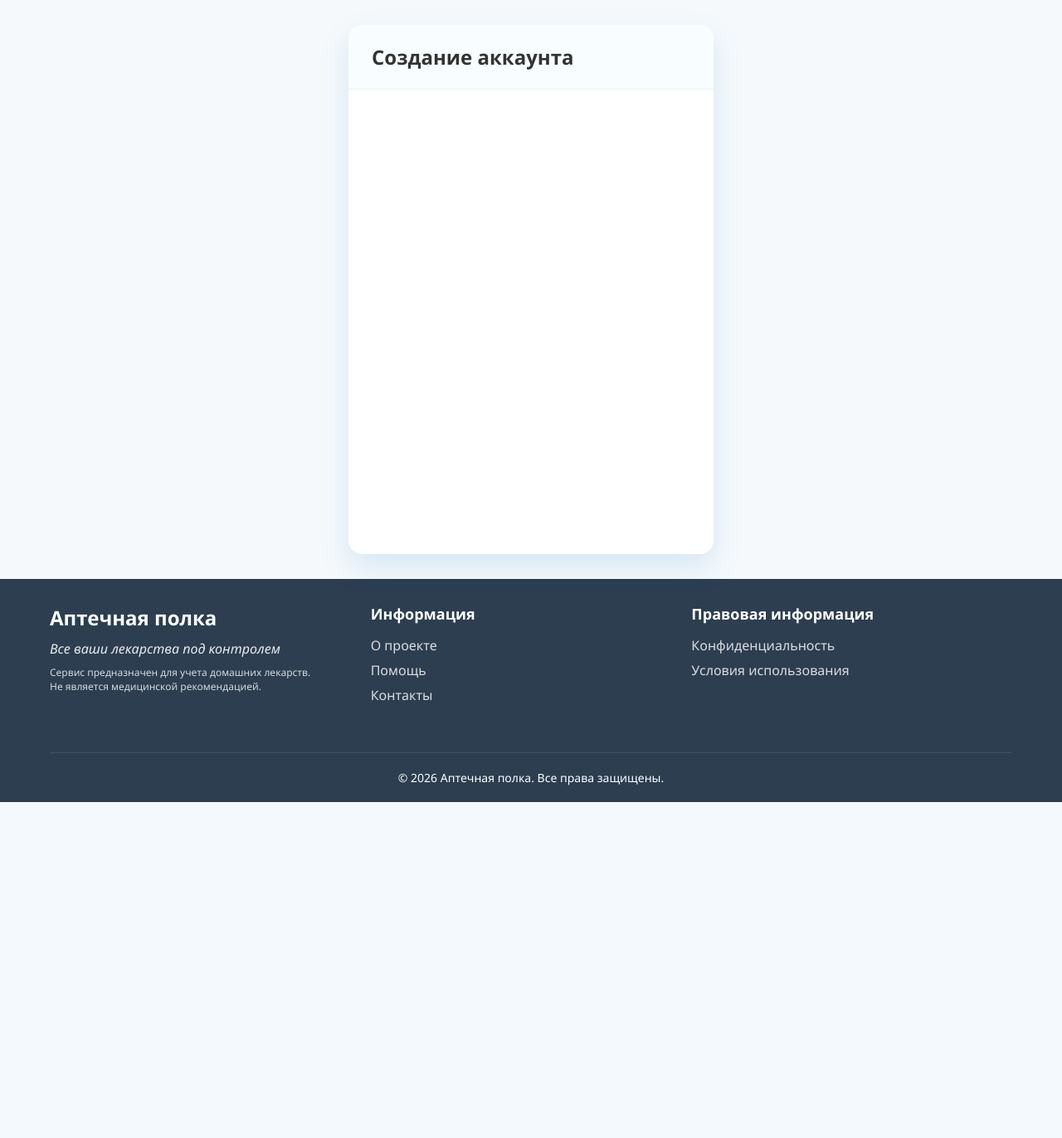
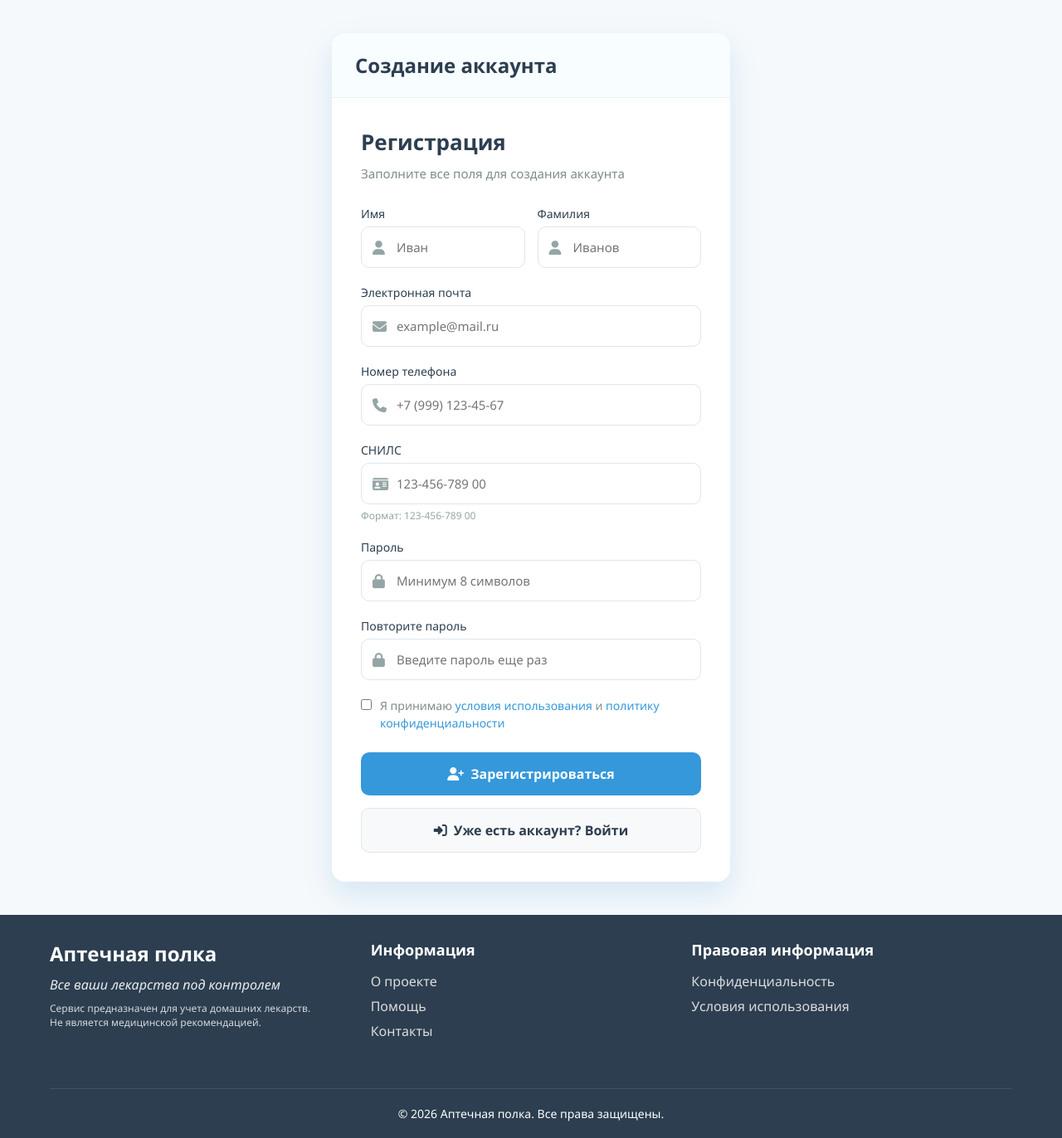
Before and after one commit to vladimir-work93/django_pharm-shelf, a Django app: page /users/register/ in a window 1280 px wide. Shown: the part 67-1439 px from the top of the page at 83% size. Before the commit the page ends 1034 px from the top, so only its background shows below. Run offline with Django 5.2, Linux system fonts and the light colour scheme.

Commit message:
A pages are fixed, a styles added and separated: login, register, forgot_password

```diff
--- a/pharmShelf/static/css/main.css
+++ b/pharmShelf/static/css/main.css
@@ -159,86 +171,36 @@ body {
     font-size: 14px;
 }
 
-/* 4. ОБЩИЕ КЛАССЫ */
-.container {
-    max-width: 1200px;
-    margin: 0 auto;
-    padding: 0 20px;
-}
 
-.main-content {
-    flex: 1;
-}
-
-/* 5. СТИЛИ ДЛЯ ФОРМ АВТОРИЗАЦИИ (из style.css) */
+/* ===== 4. ОБЩИЕ СТИЛИ ДЛЯ ФОРМ ===== */
 .auth-container {
     width: 100%;
-    max-width: 440px;
+    max-width: 480px;
     background-color: white;
     border-radius: 16px;
     box-shadow: 0 15px 35px rgba(41, 128, 185, 0.15);
+    margin: 40px auto;
     overflow: hidden;
-    position: relative;
-    margin: 30px auto;
 }
 
 .auth-header {
-    display: flex;
-    justify-content: space-between;
     padding: 22px 28px;
     background-color: #f8fdff;
     border-bottom: 1px solid #e6f2fb;
 }
 
-.forms-wrapper {
-    position: relative;
-    height: 560px;
-    overflow: hidden;
+.auth-header h2 {
+    color: #2c3e50;
+    font-size: 24px;
+    font-weight: 600;
+    margin: 0;
 }
 
 .form {
-    position: absolute;
-    top: 0;
-    left: 0;
-    width: 100%;
-    height: 100%;
     padding: 35px;
-    display: flex;
-    flex-direction: column;
-    transition: transform 0.6s cubic-bezier(0.68, -0.55, 0.27, 1.55);
     background-color: white;
 }
 
-/* Позиции форм */
-#loginForm { transform: translateX(0); }
-#registerForm { transform: translateX(100%); }
-#forgotPasswordForm { transform: translateX(-100%); }
-#verifyCodeForm { transform: translateX(100%); z-index: 5; }
-
-/* Активное состояние форм */
-.forms-wrapper.register-active #loginForm,
-.forms-wrapper.forgot-active #loginForm {
-    transform: translateX(-100%);
-}
-
-.forms-wrapper.register-active #registerForm {
-    transform: translateX(0);
-}
-
-.forms-wrapper.forgot-active #forgotPasswordForm {
-    transform: translateX(0);
-}
-
-.forms-wrapper.code-active #verifyCodeForm {
-    transform: translateX(0);
-}
-
-.forms-wrapper.code-active #registerForm,
-.forms-wrapper.code-active #forgotPasswordForm {
-    transform: translateX(-100%);
-}
-
-/* Элементы форм */
 .form-title {
     color: #2c3e50;
     margin-bottom: 10px;
@@ -294,6 +256,13 @@ input:focus {
     font-size: 17px;
 }
 
+.input-hint {
+    display: block;
+    margin-top: 5px;
+    color: #95a5a6;
+    font-size: 12px;
+}
+
 .remember-group {
     display: flex;
     align-items: center;
@@ -306,7 +275,34 @@ input:focus {
     transform: scale(1.2);
 }
 
-/* Кнопки форм */
+.checkbox-group {
+    display: flex;
+    align-items: flex-start;
+    gap: 10px;
+    margin-bottom: 25px;
+}
+
+.checkbox-group input {
+    width: auto;
+    margin-top: 3px;
+}
+
+.checkbox-group label {
+    font-size: 14px;
+    color: #7f8c8d;
+    line-height: 1.5;
+    margin-bottom: 0;
+}
+
+.checkbox-group a {
+    color: #3498db;
+    text-decoration: none;
+}
+
+.checkbox-group a:hover {
+    text-decoration: underline;
+}
+
 .btn {
     padding: 15px;
     border: none;
@@ -318,6 +314,8 @@ input:focus {
     display: flex;
     justify-content: center;
     align-items: center;
+    gap: 8px;
+    width: 100%;
 }
 
 .btn-primary {
--- /dev/null
+++ b/pharmShelf/static/css/register.css
@@ -0,0 +1,47 @@
+/* ============================================
+   REGISTER.CSS - СТИЛИ ДЛЯ СТРАНИЦЫ РЕГИСТРАЦИИ
+   Только для register.html
+   ============================================ */
+
+/* Две колонки для имени и фамилии */
+.input-row {
+    display: flex;
+    gap: 15px;
+    margin-bottom: 20px;
+}
+
+.half-width {
+    flex: 1;
+    margin-bottom: 0;
+}
+
+/* Специфические стили для формы регистрации */
+#registerForm .input-row {
+    display: flex;
+    gap: 15px;
+    margin-bottom: 20px;
+}
+
+#registerForm .half-width {
+    flex: 1;
+    margin-bottom: 0;
+}
+
+/* Дополнительные отступы для страницы регистрации */
+#registerForm .checkbox-group {
+    margin-top: 10px;
+}
+
+/* Адаптивность для register.html */
+@media (max-width: 768px) {
+    .input-row,
+    #registerForm .input-row {
+        flex-direction: column;
+        gap: 20px;
+    }
+
+    .half-width,
+    #registerForm .half-width {
+        width: 100%;
+    }
+}
--- a/pharmShelf/users/templates/users/forgot_password.html
+++ b/pharmShelf/users/templates/users/forgot_password.html
@@ -3,7 +3,9 @@
 
 {% block title %}Аптечная полка | Восстановление пароля{% endblock %}
 
-{% block body_class %}auth-page{% endblock %}
+{% block extra_css %}
+    <link rel="stylesheet" href="{% static 'css/forgot_password.css' %}">
+{% endblock %}
 
 {% block content %}
 <div class="auth-container">
--- a/pharmShelf/users/templates/users/login.html
+++ b/pharmShelf/users/templates/users/login.html
@@ -3,7 +3,9 @@
 
 {% block title %}Аптечная полка | Вход в систему{% endblock %}
 
-{% block body_class %}auth-page{% endblock %}
+{% block extra_css %}
+    <link rel="stylesheet" href="{% static 'css/login.css' %}">
+{% endblock %}
 
 {% block content %}
 <div class="auth-container">
--- a/pharmShelf/users/templates/users/register.html
+++ b/pharmShelf/users/templates/users/register.html
@@ -3,7 +3,9 @@
 
 {% block title %}Аптечная полка | Регистрация{% endblock %}
 
-{% block body_class %}auth-page{% endblock %}
+{% block extra_css %}
+    <link rel="stylesheet" href="{% static 'css/register.css' %}">
+{% endblock %}
 
 {% block content %}
 <div class="auth-container">
```
Also changed, not shown: other parts of pharmShelf/static/css/main.css (+37 -62 lines), pharmShelf/static/css/forgot_password.css (added, +80 -0 lines), pharmShelf/static/css/login.css (added, +76 -0 lines).
